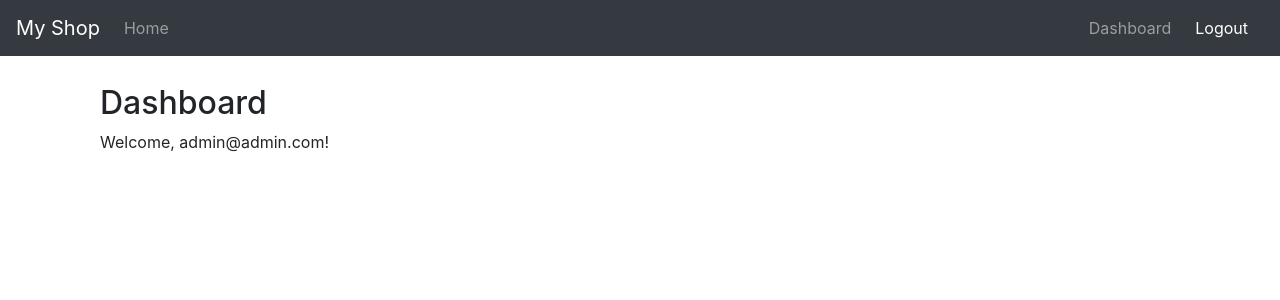
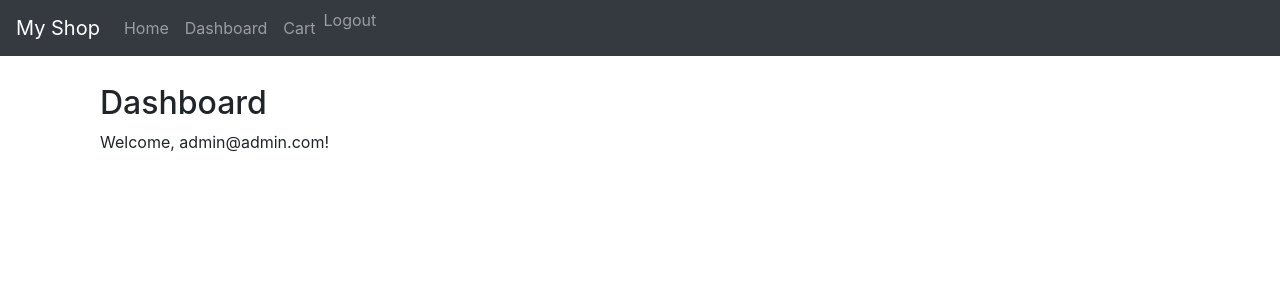
Before and after one commit to Dobauron/PC_SHOP, a Django app: page /accounts/dashboard/ in a window 1280 px wide. Shown: the top 300 px of the page. Run offline with Django 5.2, Linux system fonts and the light colour scheme; a user stored in the database is signed in; data comes from the database, SQL or seed files in the repository; both versions use the stored data as it was after the commit; some libraries are stand-ins or nearby versions.

```diff
--- a/pc_shop/account/templates/accounts/dashboard.html
+++ b/pc_shop/account/templates/accounts/dashboard.html
@@ -8,7 +8,6 @@
         <div class="col-md-12">
             <h2 class="mt-4">Dashboard</h2>
             <p>Welcome, {{ user.email }}!</p>
-            <!-- Add more content for the dashboard here -->
         </div>
     </div>
 </div>
--- a/pc_shop/account/views.py
+++ b/pc_shop/account/views.py
@@ -46,7 +46,6 @@ class UserLogoutView(LogoutView):
     next_page = reverse_lazy('accounts:login')
 
 
-
 class UserDashboardView(LoginRequiredMixin, TemplateView):
     template_name = 'accounts/dashboard.html'
     login_url = 'accounts:login'
--- /dev/null
+++ b/pc_shop/cart/context_processors.py
@@ -0,0 +1,7 @@
+from cart.models import Cart
+
+def cart(request):
+    if request.user.is_authenticated:
+        cart = Cart.objects.filter(user=request.user).first()
+        return {'cart': cart}
+    return {'cart': None}
--- a/pc_shop/cart/urls.py
+++ b/pc_shop/cart/urls.py
@@ -1,9 +1,10 @@
 from django.urls import path
-from .views import AddToCartView, CartDetailView
+from .views import AddToCartView, CartDetailView, RemoveFromCartView
 
 app_name = 'cart'
 
 urlpatterns = [
     path('add/', AddToCartView.as_view(), name='add_to_cart'),
     path('', CartDetailView.as_view(), name='cart_detail'),
+    path('remove/<int:item_id>/', RemoveFromCartView.as_view(), name='remove_from_cart')
 ]
--- a/pc_shop/pc_shop/settings.py
+++ b/pc_shop/pc_shop/settings.py
@@ -64,6 +64,7 @@ TEMPLATES = [
                 'django.template.context_processors.request',
                 'django.contrib.auth.context_processors.auth',
                 'django.contrib.messages.context_processors.messages',
+                'cart.context_processors.cart',
             ],
         },
     },
--- a/pc_shop/shop/templates/base.html
+++ b/pc_shop/shop/templates/base.html
@@ -14,15 +14,6 @@
             padding: 30px 0;
             background-color: #f5f5f5;
         }
-        .navbar .nav-link.logout-button {
-            color: white;
-            padding: .5rem 1rem;
-            text-decoration: none;
-            cursor: pointer;
-        }
-        .navbar .nav-link.logout-button:hover {
-            color: #d8d8d8;
-        }
     </style>
 </head>
 <body>
@@ -36,16 +27,17 @@
             <li class="nav-item">
                 <a class="nav-link" href="{% url 'shop:product_list' %}">Home</a>
             </li>
-            </ul>
-            <ul class="navbar-nav ml-auto">
             {% if user.is_authenticated %}
                 <li class="nav-item">
                     <a class="nav-link" href="{% url 'accounts:dashboard' %}">Dashboard</a>
                 </li>
                 <li class="nav-item">
-                        <form method="post" action="{% url 'accounts:logout' %}" style="display: inline;">
+                    <a class="nav-link" href="{% url 'cart:cart_detail' %}">Cart</a>
+                </li>
+                <li class="nav-item">
+                    <form method="post" action="{% url 'accounts:logout' %}" class="form-inline">
                         {% csrf_token %}
-                            <button type="submit" class="nav-link logout-button" style="background: none; border: none;">Logout</button>
+                        <button type="submit" class="btn btn-link nav-link" style="border: none; background: none; padding: 0; cursor: pointer;">Logout</button>
                     </form>
                 </li>
             {% else %}
@@ -63,8 +55,5 @@
     {% block content %}{% endblock %}
 </div>
 
-    <script src="https://code.jquery.com/jquery-3.2.1.slim.min.js"></script>
-    <script src="https://cdnjs.cloudflare.com/ajax/libs/popper.js/1.11.0/umd/popper.min.js"></script>
-    <script src="https://maxcdn.bootstrapcdn.com/bootstrap/4.0.0/js/bootstrap.min.js"></script>
 </body>
 </html>
```
Also changed, not shown: pc_shop/cart/templates/cart/cart_detail.html (+9 -2 lines), pc_shop/cart/templatetags/cart_extras.py (added, +14 -0 lines), pc_shop/cart/views.py (+11 -5 lines), pc_shop/cart/templatetags/__init__.py (added), pc_shop/db.sqlite3 (added), pc_shop/media/products/2024/08/05/DDR6_NClkDwo.jpg (added). Lines whose indentation alone changed are shown as unchanged.
